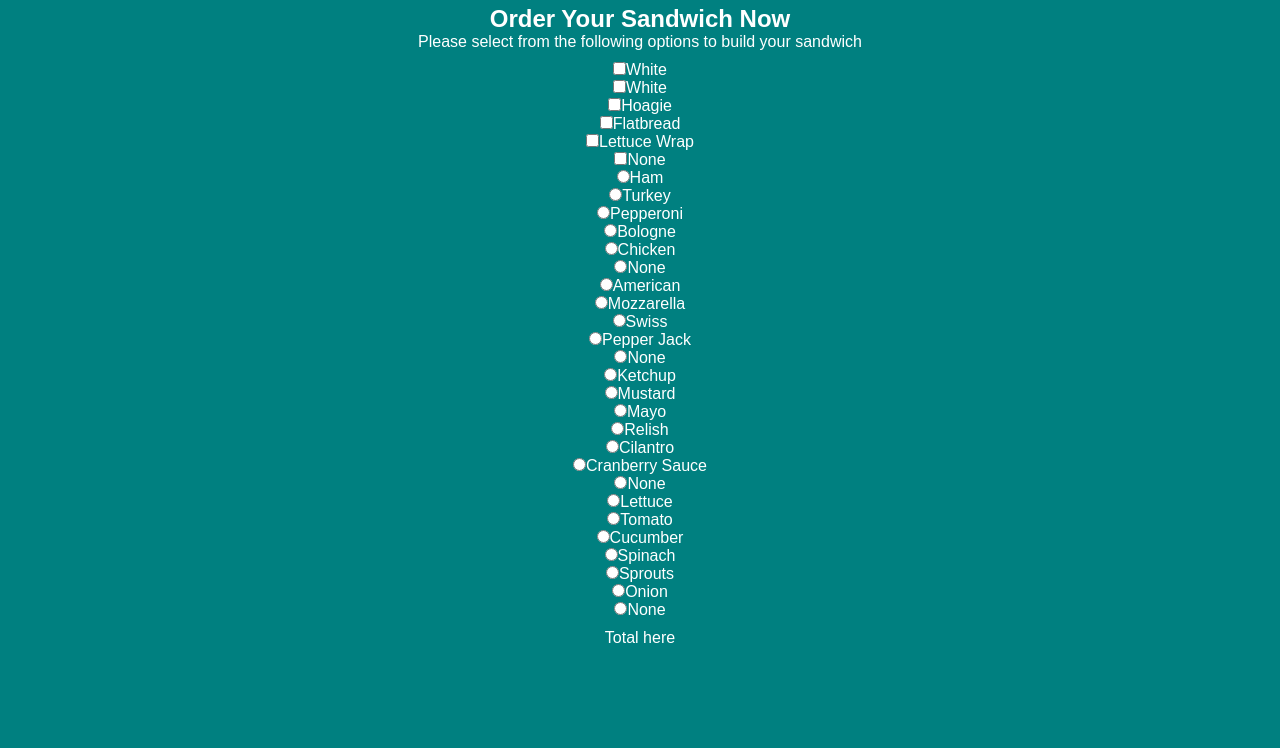
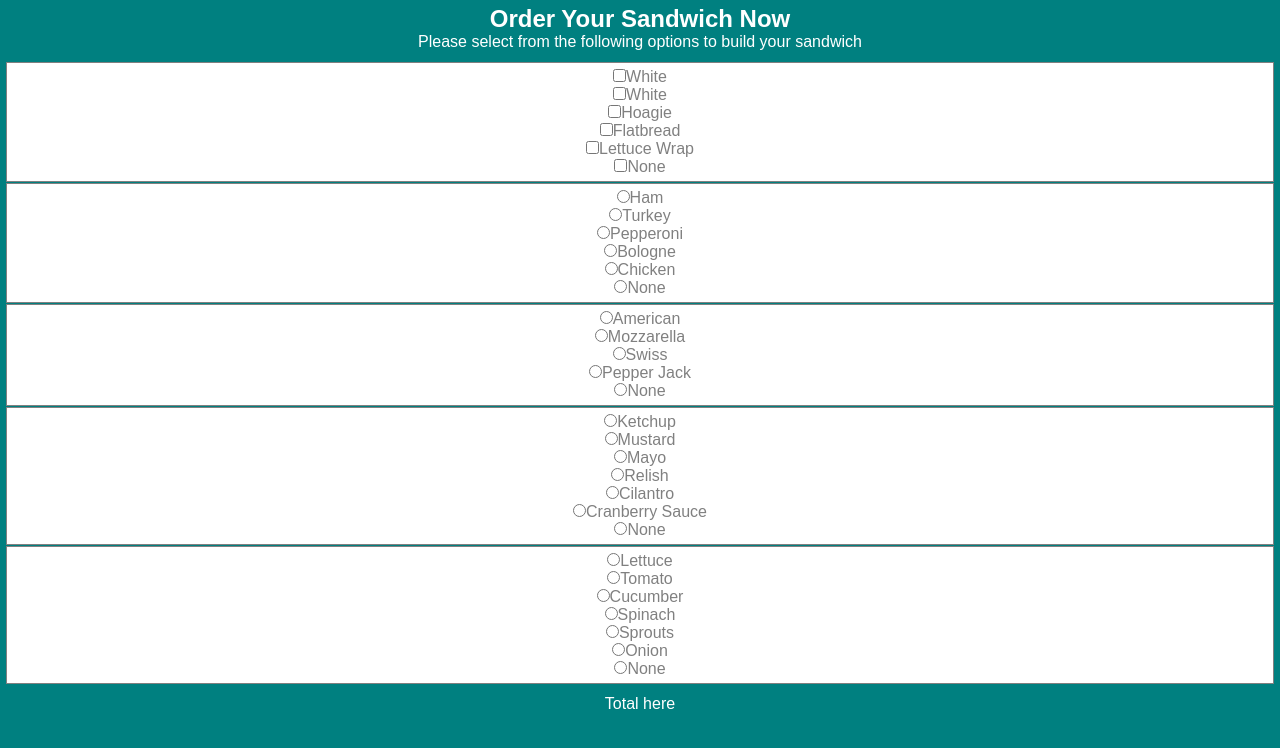
Before and after one commit to debragordon/js-iife-sandwichshop, a plain HTML site: page index.html in a window 1280 px wide. Drawn offline with Linux system fonts and the light colour scheme.

Commit message:
started working on style

```diff
--- a/index.html
+++ b/index.html
@@ -10,7 +10,7 @@
     <p>Please select from the following options to build your sandwich</p>
   </div>
   <div class="center space">
-    <div id="bread-choices">
+    <div id="bread-choices" class="choice">
       <input type="checkbox" value="White">White<br>
       <input type="checkbox" value="White">White<br>
       <input type="checkbox" value="Hoagie">Hoagie<br>
@@ -18,7 +18,7 @@
       <input type="checkbox" value="LettuceWrap">Lettuce Wrap<br>
       <input type="checkbox" value="None">None<br>
     </div>
-    <div id="meat-choices">
+    <div id="meat-choices" class="choice">
       <input type="radio" value="Ham"><label>Ham</label><br>
       <input type="radio" value="Turkey"><label>Turkey</label><br>
       <input type="radio" value="Pepperoni"><label>Pepperoni</label><br>
@@ -26,14 +26,14 @@
       <input type="radio" value="Chicken"><label>Chicken</label><br>
       <input type="radio" value="None"><label>None</label><br>
     </div>
-    <div id="cheese-choices">
+    <div id="cheese-choices" class="choice">
       <input type="radio" value="American"><label>American</label><br>
       <input type="radio" value="Mozzarella"><label>Mozzarella</label><br>
       <input type="radio" value="Swiss"><label>Swiss</label><br>
       <input type="radio" value="PepperJack"><label>Pepper Jack</label><br>
       <input type="radio" value="None"><label>None</label><br>
     </div>
-    <div id="condiment-choices">
+    <div id="condiment-choices" class="choice">
       <input type="radio" value="Ketchup"><label>Ketchup</label><br>
       <input type="radio" value="Mustard"><label>Mustard</label><br>
       <input type="radio" value="Mayo"><label>Mayo</label><br>
@@ -42,7 +42,7 @@
       <input type="radio" value="CranberrySauce"><label>Cranberry Sauce</label><br>
       <input type="radio" value="None"><label>None</label><br>
     </div>
-    <div id="veggie-choices">
+    <div id="veggie-choices" class="choice">
       <input type="radio" value="Lettuce"><label>Lettuce</label><br>
       <input type="radio" value="Tomato"><label>Tomato</label><br>
       <input type="radio" value="Cucumber"><label>Cucumber</label><br>
--- a/style.css
+++ b/style.css
@@ -17,4 +17,14 @@ body {
 .center {
   margin: 0 auto;
   text-align: center;
+  display: 50%;
 }
+
+.choice {
+  border: 1px solid gray;
+  background: white;
+  color: gray;
+  padding: 5px;
+  margin: 1px;
+  display: block;
+}
```
